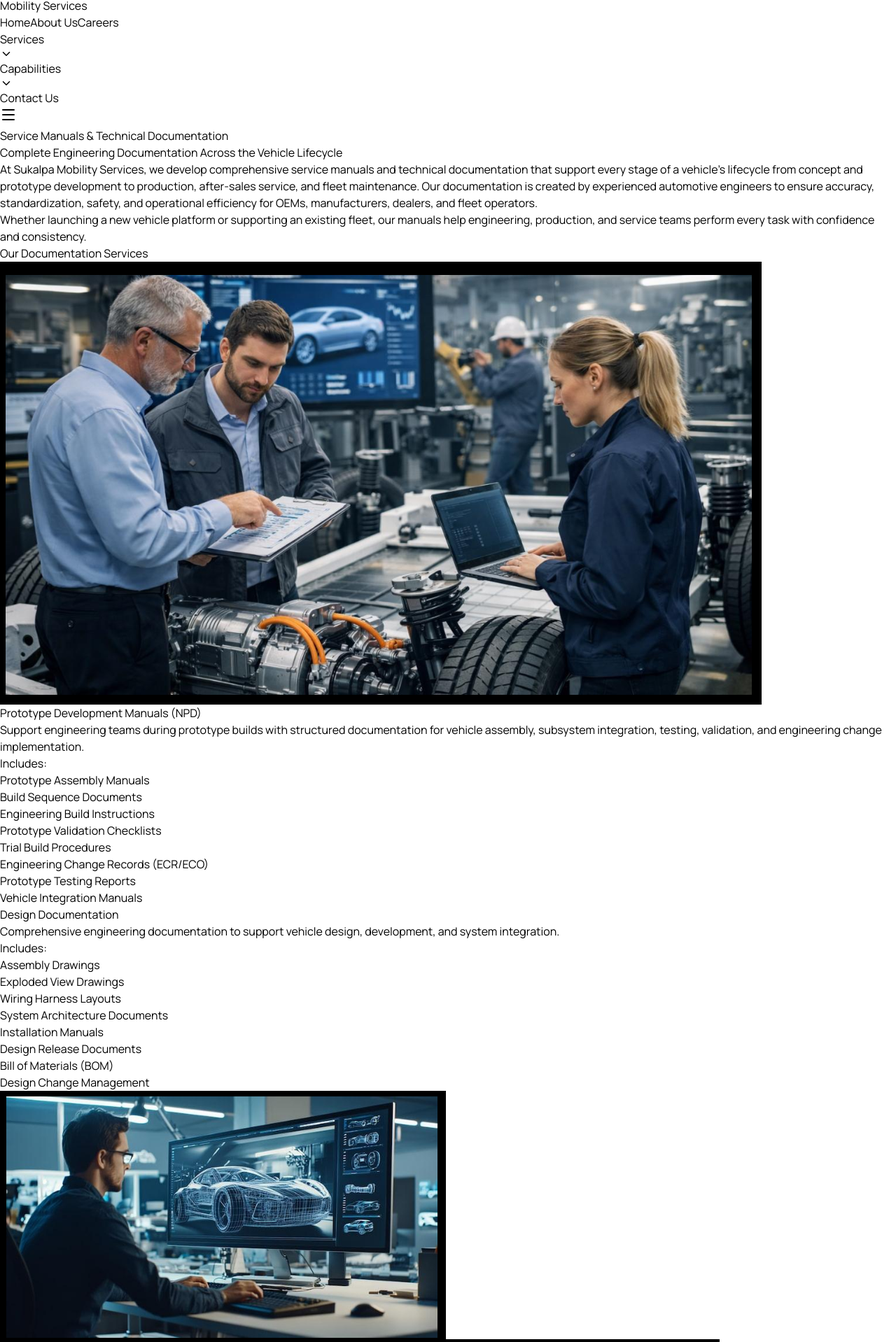
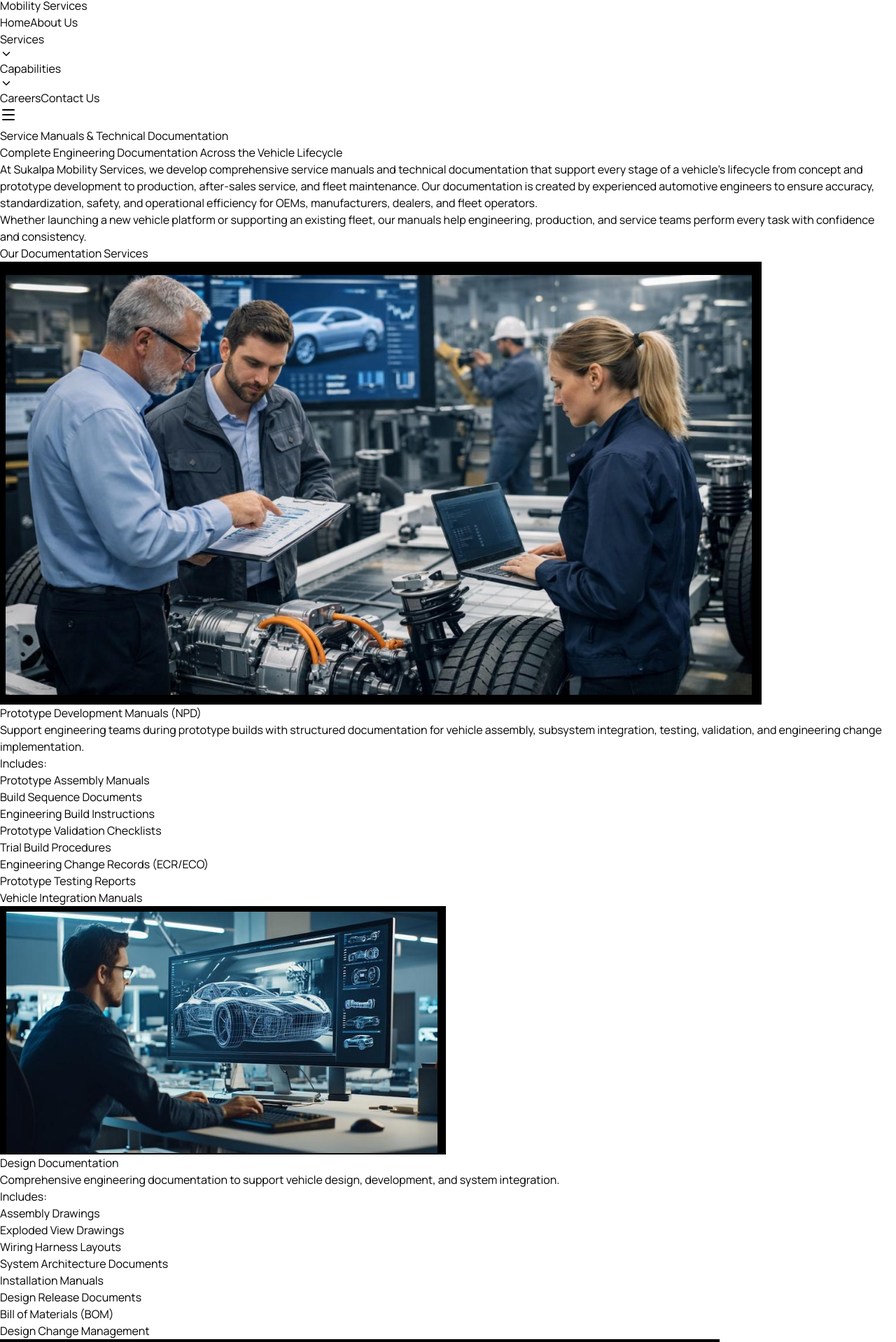
Before and after one commit to ST-AutoCanon/sukalpatech-mobility-, a React (Vite) app: page /services/technical-documentation in a window 1280 px wide. Shown: the part 372-2290 px from the top of the page at 70% size. Built offline with nearby package versions, Linux system fonts and the light colour scheme; the HTML template or start-up script is replaced by a standard one.

Commit message:
added carrers after apability

```diff
--- a/src/Pages/Services/Technicaldoc.tsx
+++ b/src/Pages/Services/Technicaldoc.tsx
@@ -62,62 +62,42 @@ const Technicalsupport = () => {
         </div>
 
       <div className="space-y-20 mt-16">
-  {technicalSupportServices.map((service, index) => {
-    const isEven = index % 2 === 0;
-
-    return (
+  {technicalSupportServices.map((service, index) => (
     <div
       key={index}
-        className="grid grid-cols-1 lg:grid-cols-2 gap-16 items-center"
+      className="grid grid-cols-1 lg:grid-cols-2 gap-10 lg:gap-16 items-center"
     >
-        {isEven ? (
-          <>
-            {/* Left Content */}
-            <div>
-              <h3 className="text-3xl font-bold text-[#0A2D63] mb-5">
+      {/* Image */}
+      <div
+        className={`flex justify-center ${
+          index % 2 === 0
+            ? "lg:order-2 lg:justify-end"
+            : "lg:order-1 lg:justify-start"
+        } order-1`}
+      >
+        <img
+          src={service.image}
+          alt={service.title}
+          className="w-full max-w-[450px] h-[240px] md:h-[280px] object-cover rounded-2xl shadow-lg"
+        />
+      </div>
+
+      {/* Content */}
+      <div
+        className={`${
+          index % 2 === 0 ? "lg:order-1" : "lg:order-2"
+        } order-2`}
+      >
+        <h3 className="text-2xl md:text-3xl font-bold text-[#0A2D63] mb-5">
           {service.title}
         </h3>
 
-              <p className="text-lg leading-8 text-gray-600">
+        <p className="text-base md:text-lg leading-7 md:leading-8 text-gray-600">
           {service.description}
         </p>
       </div>
-
-            {/* Right Image */}
-            <div className="flex justify-center lg:justify-end">
-              <img
-                src={service.image}
-                alt={service.title}
-                className="w-full max-w-[450px] h-[280px] object-cover rounded-2xl shadow-lg"
-              />
     </div>
-          </>
-        ) : (
-          <>
-            {/* Left Image */}
-            <div className="flex justify-center lg:justify-start order-2 lg:order-1">
-              <img
-                src={service.image}
-                alt={service.title}
-                className="w-full max-w-[450px] h-[280px] object-cover rounded-2xl shadow-lg"
-              />
-            </div>
-
-            {/* Right Content */}
-            <div className="order-1 lg:order-2">
-              <h3 className="text-3xl font-bold text-[#0A2D63] mb-5">
-                {service.title}
-              </h3>
-
-              <p className="text-lg leading-8 text-gray-600">
-                {service.description}
-              </p>
-            </div>
-          </>
-        )}
-      </div>
-    );
-  })}
+  ))}
 </div>
       </div>
     </div>
--- a/src/Pages/Services/Technicalsupport.tsx
+++ b/src/Pages/Services/Technicalsupport.tsx
@@ -159,30 +159,38 @@ const Technicaldoc = () => {
   {documentationServices.map((service, index) => (
     <div
       key={index}
-      className="grid grid-cols-1 lg:grid-cols-2 gap-16 items-center"
+      className="grid grid-cols-1 lg:grid-cols-2 gap-10 lg:gap-16 items-center"
     >
-      {index % 2 === 0 ? (
-        <>
-          {/* Left Image */}
-          <div className="flex justify-center lg:justify-start">
+      {/* Image */}
+      <div
+        className={`flex justify-center ${
+          index % 2 === 0
+            ? "lg:order-1 lg:justify-start"
+            : "lg:order-2 lg:justify-end"
+        } order-1`}
+      >
         <img
           src={service.image}
           alt={service.title}
-              className="w-full max-w-[500px] h-[330px] object-cover rounded-2xl shadow-lg"
+          className="w-full max-w-[500px] h-[250px] md:h-[330px] object-cover rounded-2xl shadow-lg"
         />
       </div>
 
-          {/* Right Content */}
-          <div>
-            <h3 className="text-3xl font-bold text-[#0A2D63] mb-4">
+      {/* Content */}
+      <div
+        className={`${
+          index % 2 === 0 ? "lg:order-2" : "lg:order-1"
+        } order-2`}
+      >
+        <h3 className="text-2xl md:text-3xl font-bold text-[#0A2D63] mb-4">
           {service.title}
         </h3>
 
-            <p className="text-lg text-gray-600 leading-8 mb-6">
+        <p className="text-base md:text-lg text-gray-600 leading-7 md:leading-8 mb-6">
           {service.description}
         </p>
 
-            <h4 className="text-xl font-semibold text-[#0A2D63] mb-4">
+        <h4 className="text-lg md:text-xl font-semibold text-[#0A2D63] mb-4">
           Includes:
         </h4>
 
@@ -195,43 +203,6 @@ const Technicaldoc = () => {
           ))}
         </ul>
       </div>
-        </>
-      ) : (
-        <>
-          {/* Left Content */}
-          <div>
-            <h3 className="text-3xl font-bold text-[#0A2D63] mb-4">
-              {service.title}
-            </h3>
-
-            <p className="text-lg text-gray-600 leading-8 mb-6">
-              {service.description}
-            </p>
-
-            <h4 className="text-xl font-semibold text-[#0A2D63] mb-4">
-              Includes:
-            </h4>
-
-            <ul className="space-y-3">
-              {service.includes.map((item, i) => (
-                <li key={i} className="flex items-start gap-3">
-                  <span className="mt-2 w-2 h-2 rounded-full bg-[#7BAF2A] flex-shrink-0"></span>
-                  <span className="text-gray-700 leading-7">{item}</span>
-                </li>
-              ))}
-            </ul>
-          </div>
-
-          {/* Right Image */}
-          <div className="flex justify-center lg:justify-end">
-            <img
-              src={service.image}
-              alt={service.title}
-              className="w-full max-w-[500px] h-[330px] object-cover rounded-2xl shadow-lg"
-            />
-          </div>
-        </>
-      )}
     </div>
   ))}
 </div>
--- a/src/components/Header.tsx
+++ b/src/components/Header.tsx
@@ -11,8 +11,7 @@ const Header = () => {
   const navItems = [
     { name: "Home", path: "/" },
     { name: "About Us", path: "/about" },
-    { name: "Careers", path: "/careers" },
-    { name: "Contact Us", path: "/enquiry" },
+
   ];
 
   return (
@@ -41,7 +40,7 @@ const Header = () => {
         {/* Desktop Navigation */}
         <nav className="hidden lg:flex items-center gap-9 text-lg font-semibold ml-2">
 
-          {navItems.slice(0, 3).map((item) => (
+          {navItems.slice(0, 4).map((item) => (
             <NavLink
               key={item.name}
               to={item.path}
@@ -74,8 +73,7 @@ const Header = () => {
               Services
               <ChevronDown
                 size={18}
-      className={`transition-transform ${
-        servicesOpen ? "rotate-180" : ""
+                className={`transition-transform ${servicesOpen ? "rotate-180" : ""
                   }`}
               />
             </button>
@@ -153,6 +151,25 @@ const Header = () => {
             )}
           </div>
           <NavLink
+            to="/careers"
+            className={({ isActive }) =>
+              `relative pb-1 ${isActive
+                ? "text-green-600"
+                : "text-gray-700 hover:text-green-600"
+              }`
+            }
+          >
+            {({ isActive }) => (
+              <>
+                Careers
+                {isActive && (
+                  <span className="absolute left-0 -bottom-1 w-full h-[2px] bg-green-600" />
+                )}
+              </>
+            )}
+          </NavLink>
+
+          <NavLink
             to="/enquiry"
             className={({ isActive }) =>
               `relative pb-1 ${isActive
@@ -199,8 +216,7 @@ const Header = () => {
                 end={item.path === "/"}
                 onClick={() => setMenuOpen(false)}
                 className={({ isActive }) =>
-            `block px-6 py-4 font-semibold ${
-              isActive
+                  `block px-6 py-4 font-semibold ${isActive
                     ? "text-green-600 bg-gray-50"
                     : "text-gray-700"
                   }`
@@ -219,8 +235,7 @@ const Header = () => {
                 Services
                 <ChevronDown
                   size={18}
-            className={`transition-transform ${
-              servicesOpen ? "rotate-180" : ""
+                  className={`transition-transform ${servicesOpen ? "rotate-180" : ""
                     }`}
                 />
               </button>
@@ -272,8 +287,7 @@ const Header = () => {
                 Capabilities
                 <ChevronDown
                   size={18}
-            className={`transition-transform ${
-              capabilitiesOpen ? "rotate-180" : ""
+                  className={`transition-transform ${capabilitiesOpen ? "rotate-180" : ""
                     }`}
                 />
               </button>
@@ -315,6 +329,33 @@ const Header = () => {
                 </div>
               )}
             </div>
+            {/* Careers */}
+            <NavLink
+              to="/careers"
+              onClick={() => setMenuOpen(false)}
+              className={({ isActive }) =>
+                `block px-6 py-4 font-semibold ${isActive
+                  ? "text-green-600 bg-gray-50"
+                  : "text-gray-700"
+                }`
+              }
+            >
+              Careers
+            </NavLink>
+
+            {/* Contact Us */}
+            <NavLink
+              to="/enquiry"
+              onClick={() => setMenuOpen(false)}
+              className={({ isActive }) =>
+                `block px-6 py-4 font-semibold ${isActive
+                  ? "text-green-600 bg-gray-50"
+                  : "text-gray-700"
+                }`
+              }
+            >
+              Contact Us
+            </NavLink>
 
           </div>
         </div>
```
Also changed, not shown: src/Pages/Services/Sparepartservices.tsx (+24 -42 lines). Lines whose indentation alone changed are shown as unchanged.
